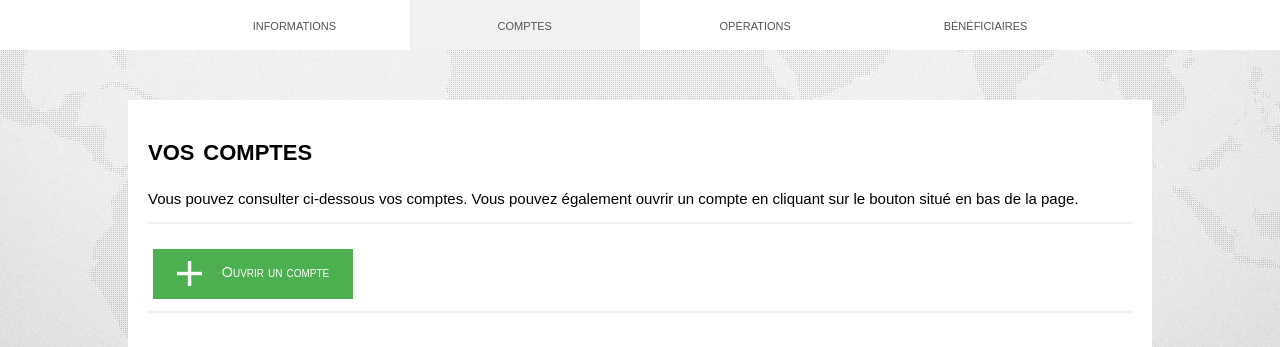
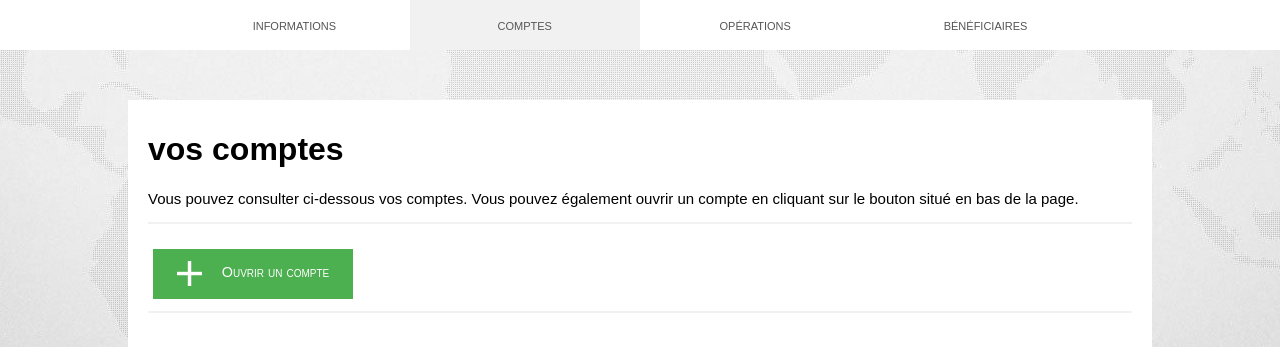
Before and after one commit to Fafou59/BankupV3, a PHP site: page /admin/mirroring_Admin.php in a window 1280 px wide, after a click on "comptes". Shown: the part 80-427 px from the top of the page. Run offline with PHP 8.4, Linux system fonts and the light colour scheme; the visitor is signed in with stand-in values (Sample User, id 1); data that the repository does not hold is empty; some libraries are stand-ins or nearby versions.

Commit message:
Update comptes_EC.php

```diff
--- a/admin/support/comptes_EC.php
+++ b/admin/support/comptes_EC.php
@@ -1,5 +1,5 @@
 <div id="comptes" class="item_EC">
-    <h1 style="font-variant: small-caps;">vos comptes</h1>
+    <h1>vos comptes</h1>
     <p style="font-size: 15px; margin-top: 15px;margin-bottom: 15px;">Vous pouvez consulter ci-dessous vos comptes. Vous pouvez également ouvrir un compte en cliquant sur le bouton situé en bas de la page.</p>
     <hr>
     <button type="submit" class="bouton_Ouvrir" onclick="location.href='ouvrir_Compte_Admin.php'"><img src="images/add-plus-button.png" style="width:25px; margin-right:20px;">Ouvrir un compte</button><br><br><br>
```
